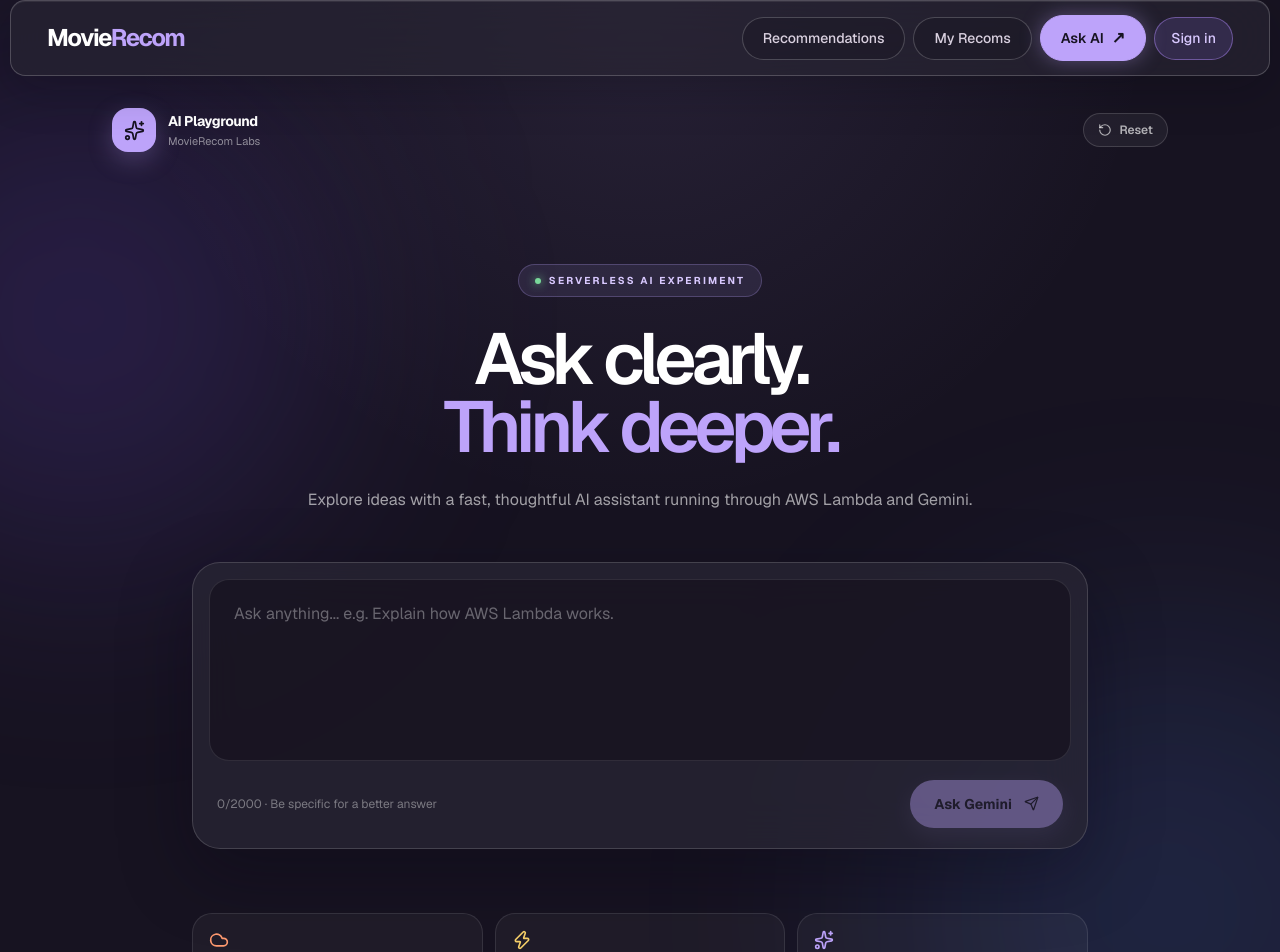
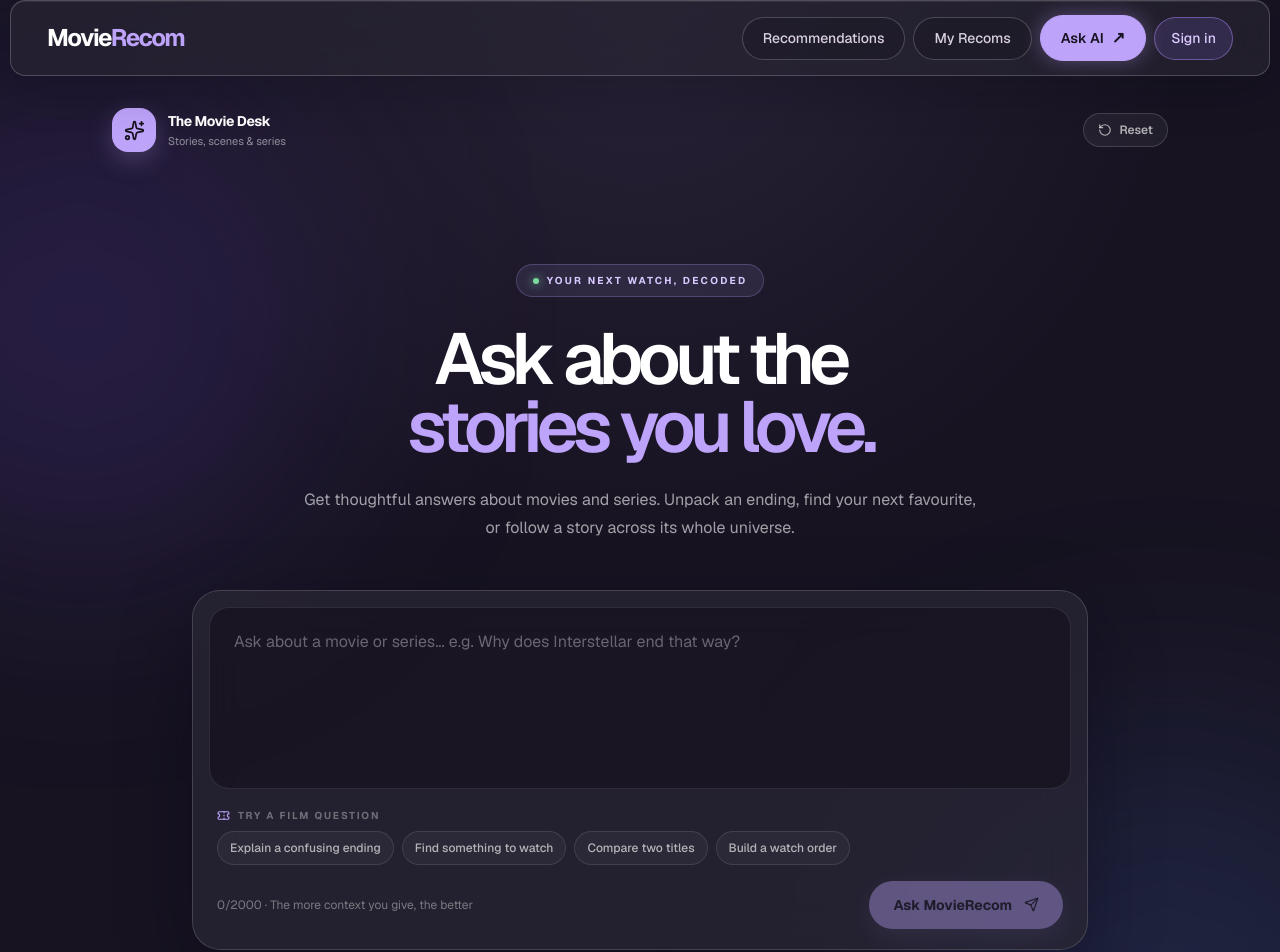
Before and after one commit to Devilxz9/Movie-Recom, a Next.js app: page /lambda-demo in a window 1280 px wide. Shown: the top 952 px of the page. Built offline with nearby package versions, Linux system fonts and the light colour scheme; no server answers.

Commit message:
added ai chat feature v2

```diff
--- a/app/lambda-demo/page.tsx
+++ b/app/lambda-demo/page.tsx
@@ -8,20 +8,29 @@ import {
   ArrowUpRight,
   Bot,
   CheckCircle2,
-  Cloud,
+  Film,
   Loader2,
   RotateCcw,
   Send,
   Sparkles,
-  Zap,
+  Star,
+  Ticket,
+  Tv,
 } from "lucide-react";
 
 const API_URL = "https://msdhgbu619.execute-api.ap-south-2.amazonaws.com/ask";
 
 const loadingMessages = [
-  "Warming up the movie brain...",
-  "Reading between the lines...",
-  "Crafting a thoughtful answer...",
+  "Opening the film desk...",
+  "Reading the story between the lines...",
+  "Preparing a thoughtful watch note...",
+];
+
+const moviePrompts = [
+  { label: "Explain a confusing ending", prompt: "Explain the ending of " },
+  { label: "Find something to watch", prompt: "Recommend a movie or series for me. I want " },
+  { label: "Compare two titles", prompt: "Compare these two movies or series: " },
+  { label: "Build a watch order", prompt: "What is the best watch order for " },
 ];
 
 function getErrorMessage(status: number, body: unknown) {
@@ -145,8 +154,8 @@ export default function LambdaDemo() {
               <Sparkles size={21} />
             </div>
             <div>
-              <p className="text-sm font-bold tracking-[-0.03em]">AI Playground</p>
-              <p className="mt-0.5 text-[11px] text-white/50">MovieRecom Labs</p>
+              <p className="text-sm font-bold tracking-[-0.03em]">The Movie Desk</p>
+              <p className="mt-0.5 text-[11px] text-white/50">Stories, scenes & series</p>
             </div>
           </div>
 
@@ -168,7 +177,7 @@ export default function LambdaDemo() {
             className="mx-auto inline-flex items-center gap-2 rounded-full border border-[#bda3fa]/25 bg-[#bda3fa]/10 px-4 py-2 text-[10px] font-bold uppercase tracking-[0.22em] text-[#d9c9ff]"
           >
             <span className="h-1.5 w-1.5 rounded-full bg-[#79d99a] shadow-[0_0_10px_#79d99a]" />
-            Serverless AI experiment
+            Your next watch, decoded
           </motion.div>
           <motion.h1
             initial={{ opacity: 0, y: 18 }}
@@ -176,9 +185,9 @@ export default function LambdaDemo() {
             transition={{ delay: 0.08 }}
             className="mt-7 text-5xl font-semibold leading-[0.95] tracking-[-0.075em] sm:text-7xl"
           >
-            Ask clearly.
+            Ask about the
             <br />
-            <span className="text-[#bda3fa]">Think deeper.</span>
+            <span className="text-[#bda3fa]">stories you love.</span>
           </motion.h1>
           <motion.p
             initial={{ opacity: 0, y: 14 }}
@@ -186,8 +195,9 @@ export default function LambdaDemo() {
             transition={{ delay: 0.16 }}
             className="mx-auto mt-6 max-w-2xl text-sm leading-7 text-white/60 sm:text-base"
           >
-            Explore ideas with a fast, thoughtful AI assistant running through
-            AWS Lambda and Gemini.
+            Get thoughtful answers about movies and series. Unpack an ending,
+            find your next favourite, or follow a story across its whole
+            universe.
           </motion.p>
         </section>
 
@@ -205,22 +215,41 @@ export default function LambdaDemo() {
               id="question"
               value={question}
               onChange={(event) => setQuestion(event.target.value)}
-              placeholder="Ask anything... e.g. Explain how AWS Lambda works."
+              placeholder="Ask about a movie or series... e.g. Why does Interstellar end that way?"
               rows={5}
               maxLength={2000}
               disabled={loading}
               className="w-full resize-none rounded-[1.25rem] border border-white/10 bg-[#171321]/80 px-5 py-4 text-sm leading-7 text-white outline-none placeholder:text-white/35 transition focus:border-[#bda3fa]/70 focus:ring-4 focus:ring-[#bda3fa]/10 disabled:cursor-wait disabled:opacity-70 sm:px-6 sm:py-5 sm:text-base"
             />
+            <div className="px-1 pt-3 sm:px-2">
+              <div className="flex items-center gap-2 text-[10px] font-bold uppercase tracking-[0.18em] text-white/35">
+                <Ticket size={13} className="text-[#bda3fa]" />
+                Try a film question
+              </div>
+              <div className="mt-2 flex gap-2 overflow-x-auto pb-1 [scrollbar-width:none] [&::-webkit-scrollbar]:hidden">
+                {moviePrompts.map(({ label, prompt }) => (
+                  <button
+                    key={label}
+                    type="button"
+                    disabled={loading}
+                    onClick={() => setQuestion(prompt)}
+                    className="shrink-0 rounded-full border border-white/10 bg-white/[0.04] px-3 py-2 text-left text-xs font-medium text-white/65 transition hover:border-[#bda3fa]/45 hover:bg-[#bda3fa]/10 hover:text-[#eee7ff] disabled:cursor-not-allowed disabled:opacity-50"
+                  >
+                    {label}
+                  </button>
+                ))}
+              </div>
+            </div>
             <div className="flex flex-col items-start justify-between gap-4 px-2 pb-1 pt-3 sm:flex-row sm:items-center">
               <p className="text-xs text-white/40">
-                {question.length}/2000 · Be specific for a better answer
+                {question.length}/2000 · The more context you give, the better
               </p>
               <button
                 type="submit"
                 disabled={loading || !question.trim()}
                 className="group inline-flex w-full items-center justify-center gap-3 rounded-full bg-[#bda3fa] px-6 py-3.5 text-sm font-bold text-[#171321] shadow-[0_8px_22px_rgba(189,163,250,.2)] transition hover:-translate-y-0.5 hover:bg-white hover:shadow-[0_12px_30px_rgba(189,163,250,.3)] disabled:cursor-not-allowed disabled:opacity-40 sm:w-auto"
               >
-                Ask Gemini
+                Ask MovieRecom
                 <Send size={15} className="transition-transform group-hover:translate-x-0.5 group-hover:-translate-y-0.5" />
               </button>
             </div>
@@ -284,8 +313,8 @@ export default function LambdaDemo() {
                   <Bot size={20} />
                 </div>
                 <div>
-                  <p className="text-sm font-bold text-white">Gemini response</p>
-                  <p className="mt-0.5 text-xs text-white/45">Generated through AWS Lambda</p>
+                  <p className="text-sm font-bold text-white">Your story note</p>
+                  <p className="mt-0.5 text-xs text-white/45">A thoughtful answer for your watchlist</p>
                 </div>
                 <CheckCircle2 size={17} className="ml-auto text-[#79d99a]" />
               </div>
@@ -313,9 +342,9 @@ export default function LambdaDemo() {
 
         <section className="mx-auto mt-16 grid max-w-4xl grid-cols-1 gap-3 sm:grid-cols-3">
           {[
-            { icon: Cloud, label: "AWS Lambda", detail: "Serverless backend", color: "text-[#ff9a70]" },
-            { icon: Zap, label: "API Gateway", detail: "Secure endpoint", color: "text-[#f6cf69]" },
-            { icon: Sparkles, label: "Gemini", detail: "Intelligent answers", color: "text-[#bda3fa]" },
+            { icon: Film, label: "Film notes", detail: "Plots, endings & themes", color: "text-[#ff9a70]" },
+            { icon: Tv, label: "Series worlds", detail: "Characters & watch order", color: "text-[#f6cf69]" },
+            { icon: Star, label: "Personal picks", detail: "Ideas for your next watch", color: "text-[#bda3fa]" },
           ].map(({ icon: Icon, label, detail, color }) => (
             <div key={label} className="rounded-[1.25rem] border border-white/10 bg-white/[0.04] p-4 transition hover:-translate-y-0.5 hover:border-white/20 hover:bg-white/[0.07]">
               <Icon size={20} className={`mb-4 ${color}`} />
```
